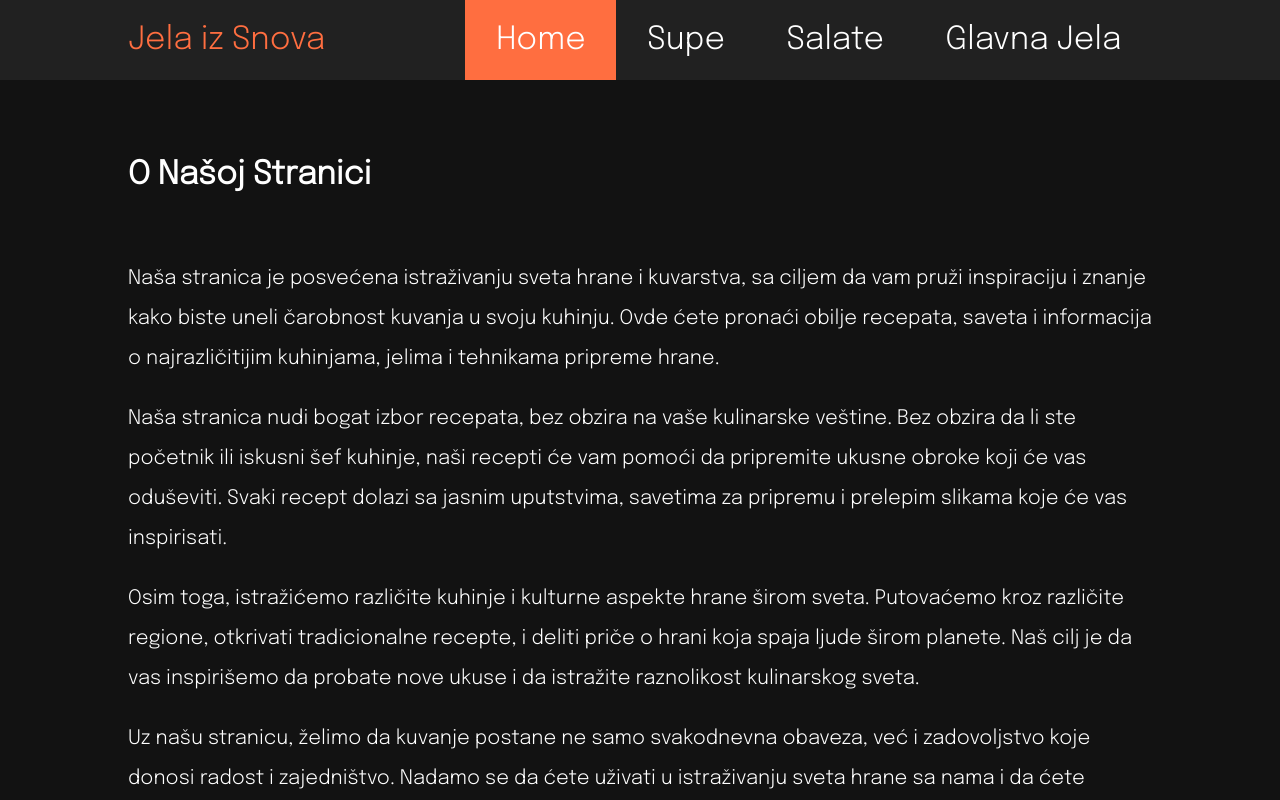
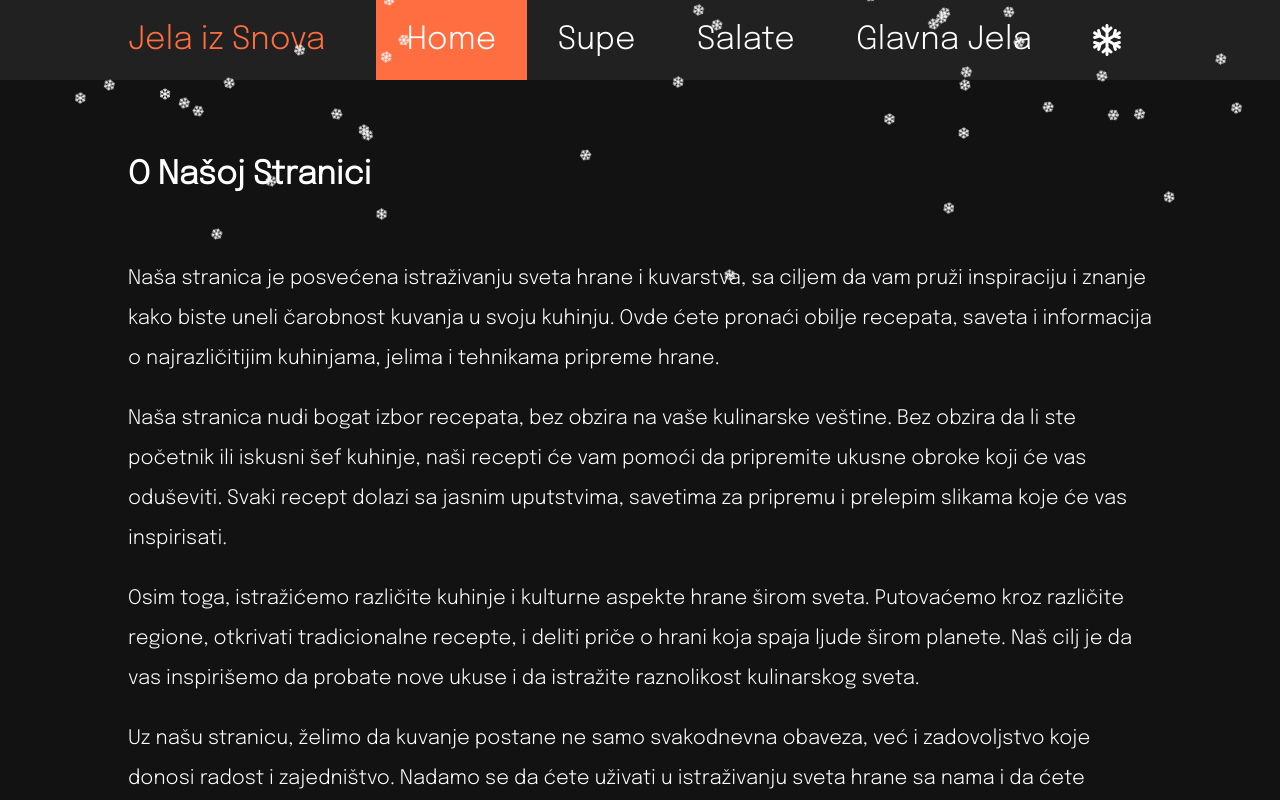
Before and after one commit to UgljesaJovina/web-domaci, a React (Create React App) app: page /home in a window 1280 px wide. Shown: the top 800 px of the page. Built offline with nearby package versions, Linux system fonts and the light colour scheme.

Commit message:
added snowflakes :D

```diff
--- a/src/App.tsx
+++ b/src/App.tsx
@@ -4,13 +4,14 @@ import { Header } from './elements';
 import "./styles/mainStyle.css"
 import { Home, Meal, MealList } from './pages';
 import { library } from '@fortawesome/fontawesome-svg-core';
-import { faClock } from "@fortawesome/free-regular-svg-icons";
+import { faClock, faSnowflake } from "@fortawesome/free-regular-svg-icons";
+import { faXmark } from '@fortawesome/free-solid-svg-icons';
 import { soups } from './jsons/soups';
 import { salads } from './jsons/salads';
 import { mainCourses } from './jsons/mainCourses';
 
 // chat gpt convo sa informacijama za sajt: https://chat.openai.com/share/315ef673-2bf2-4b18-94b4-5b965d129afd
-library.add(faClock);
+library.add(faClock, faSnowflake, faXmark);
 
 function App() {
 	return (
--- a/src/elements/Header.tsx
+++ b/src/elements/Header.tsx
@@ -1,14 +1,37 @@
+import { faSnowflake } from "@fortawesome/free-regular-svg-icons";
+import { faXmark } from "@fortawesome/free-solid-svg-icons";
+import { FontAwesomeIcon } from "@fortawesome/react-fontawesome";
+import { useState } from "react";
 import { NavLink, Outlet } from "react-router-dom";
 
 const Header: React.FC = () => {
+
+    const styles = (x: number) => (
+        { animationDelay: `${x * 130}ms`,
+            left: `${Math.random() * 95 + 2.5}%`,
+            "--rotation-speed": `${(Math.random() + 1) * 3}s`,
+            "--falling-speed": `${(Math.random() + 1) * 15}s`,
+            "--sway": `${(Math.random() * 300) - 150}px`
+        } as React.CSSProperties
+    );
+
+    const [snowFlakes, setSnowFlakes] = useState(true);
+
     return (
         <>
+            <div className={`canvas ${snowFlakes ? "show" : ""}`}>
+                {Array.from(Array(200).keys()).map(x => <FontAwesomeIcon key={x} icon={faSnowflake} className="snowflake" style={styles(x)} />)}
+            </div>
             <div className="header">
                 <p className="site-name">Jela iz Snova</p>
                 <NavLink to={"/home"} className={({ isActive }) => `hyperlink ${isActive ? "current" : ""}`}>Home</NavLink>
                 <NavLink to={"/supe"} className={({ isActive }) => `hyperlink ${isActive ? "current" : ""}`}> Supe</NavLink>
                 <NavLink to={"/salate"} className={({ isActive }) => `hyperlink ${isActive ? "current" : ""}`}>Salate</NavLink>
                 <NavLink to={"/glavna-jela"} className={({ isActive }) => `hyperlink ${isActive ? "current" : ""}`}>Glavna Jela</NavLink>
+                <div className="hyperlink" style={{position: "relative"}} onClick={e => setSnowFlakes(x => !x)} >
+                    <FontAwesomeIcon icon={faSnowflake} />
+                    <FontAwesomeIcon icon={faXmark} className={`snowflake-cross ${snowFlakes ? "" : "show"}`} />
+                </div>
             </div>
             <Outlet />
         </>
--- a/src/styles/mainStyle.css
+++ b/src/styles/mainStyle.css
@@ -9,6 +9,12 @@
     --button-color: #FFAB91;
     --border-color: #333333;
     --header-background: #212121;
+}
+
+@property --sway {
+    syntax: "<length>";
+    inherits: false;
+    initial-value: 0px;
 }
 
 body {
@@ -84,3 +90,58 @@ body {
 .page-container {
     min-height: calc(100vh - 5rem);
 }
+
+.canvas {
+    opacity: 0;
+    width: 100vw;
+    height: 100vh;
+    position: fixed;
+    z-index: 10;
+    pointer-events: none;
+    transition: all .5s;
+}
+
+.canvas.show {
+    opacity: 1;
+}
+
+.snowflake {
+    position: absolute;
+    color: whitesmoke;
+    top: -5%;
+    width: 10px;
+    animation: fall var(--falling-speed) linear infinite,
+        rotate var(--rotation-speed) linear infinite;
+}
+
+.snowflake-cross {
+    position: absolute;
+    top: 50%;
+    left: 50%;
+    translate: -50% -50%;
+    scale: 1.5;
+    color: red;
+    opacity: 0;
+    transition: all .5s;
+}
+
+.snowflake-cross.show {
+    opacity: 1;
+}
+
+@keyframes fall {
+    0% {
+        top: -5%;
+        transform: translateX(0px);
+    }
+    100% {
+        top: 100%;
+        translate: var(--sway) 0;
+    }
+}
+
+@keyframes rotate {
+    100% {
+        rotate: 180deg;
+    }
+}
```
Also changed, not shown: 2 other files (tests, documents, lock files or other folders).
